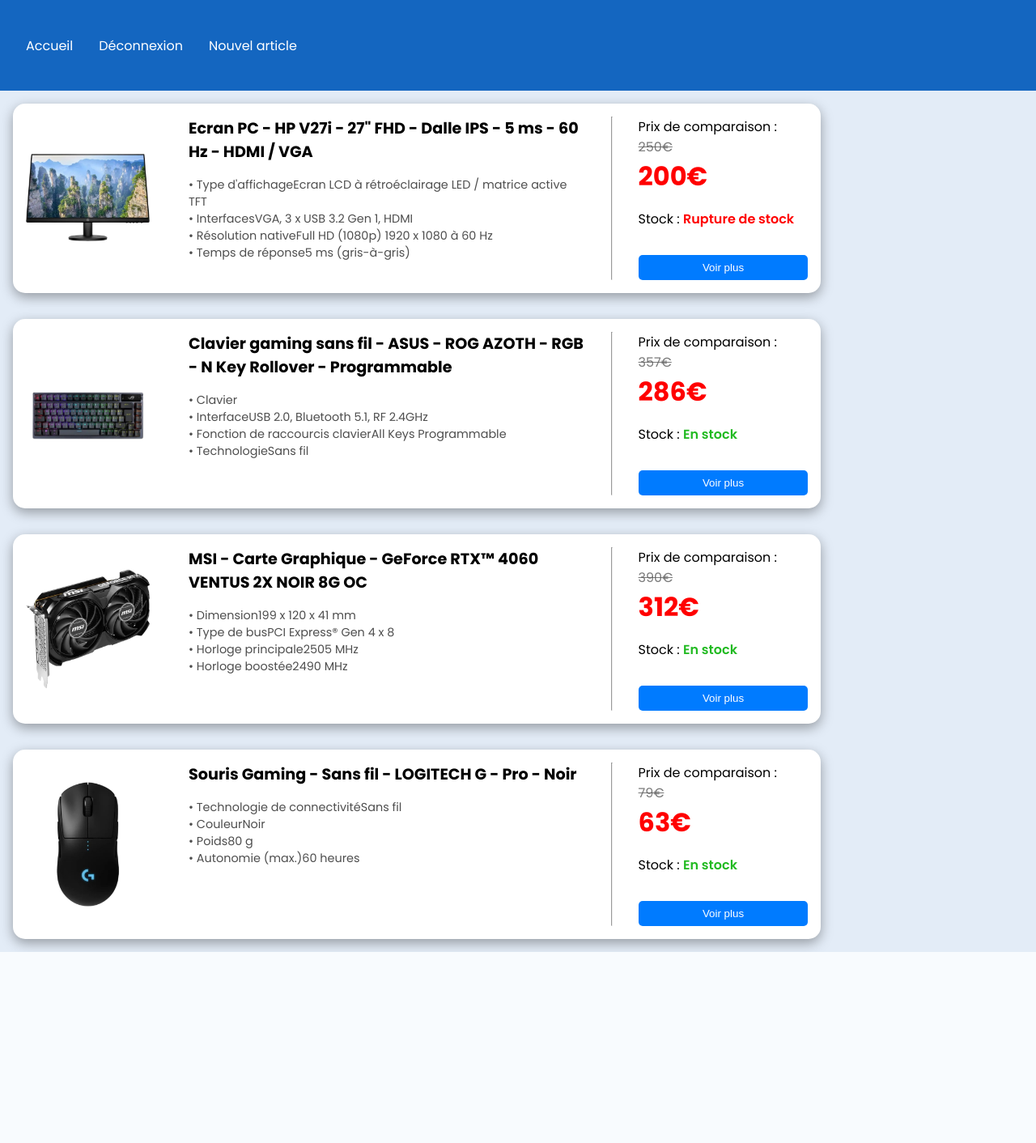
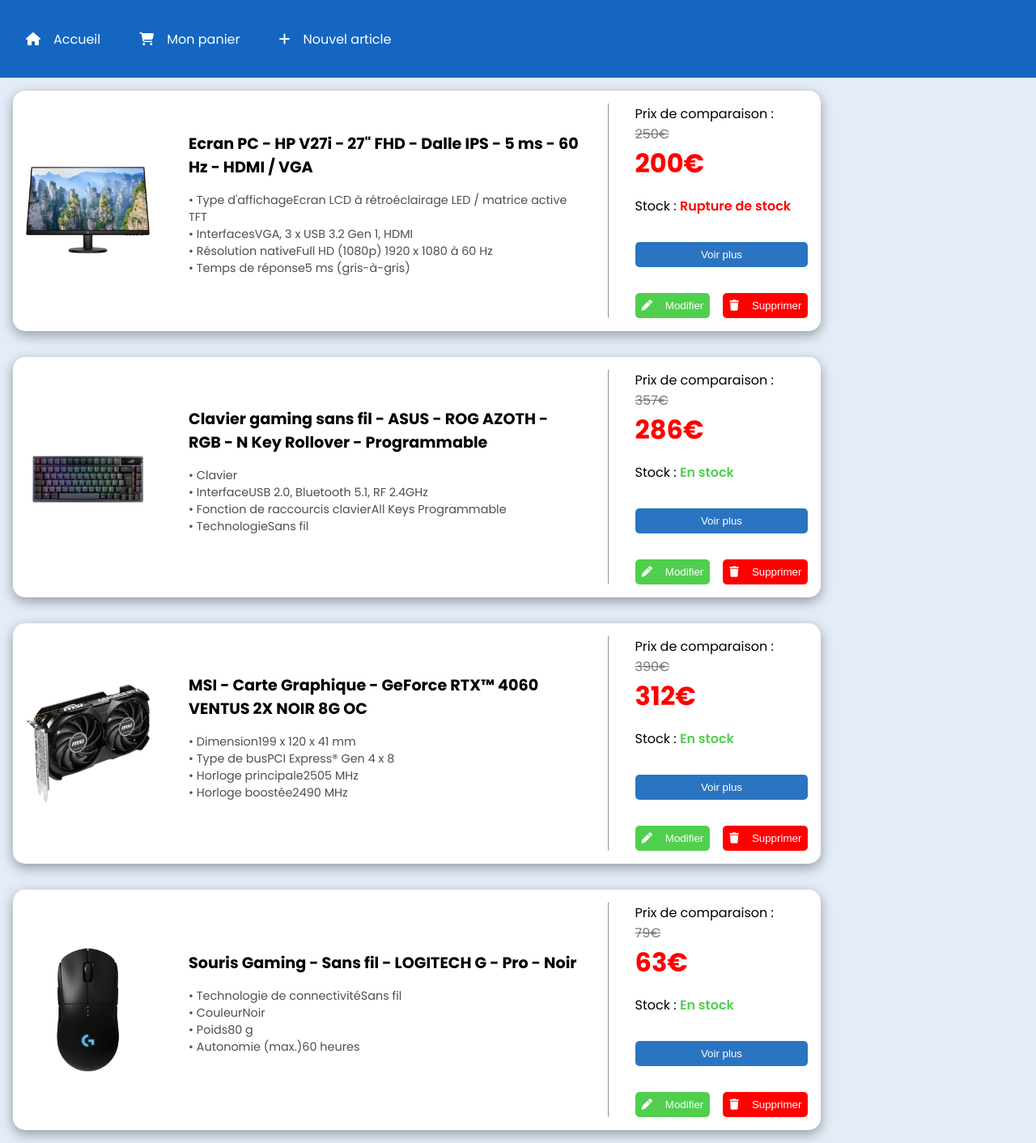
Before and after one commit to laelian-r/elirow, a PHP site: page /pages/index.php in a window 1280 px wide. Shown: the whole page at 81% size. Before the commit the page ends 1176 px from the top, so only its background shows below. Run offline with PHP 8.4, Linux system fonts and the light colour scheme; a user stored in the database is signed in; data comes from the database, SQL or seed files in the repository.

Commit message:
Enhance navbar and article pages with improved styling and user role handling; add dropdown for profile actions and adjust layout for better responsiveness

```diff
--- a/assets/css/style.css
+++ b/assets/css/style.css
@@ -22,15 +22,17 @@ nav {
 
 nav ul {
     display: flex;
-    gap: 2rem;
     justify-content: space-between;
     align-items: center;
-    height: 3rem;
+    height: 2rem;
 }
 
 a {
     text-decoration: none;
     color: white;
+    display: flex;
+    align-items: center;
+    gap: 1rem;
 }
 
 li {
@@ -39,19 +41,62 @@ li {
 
 .links {
     display: flex;
-    gap: 2rem;
+    gap: 3rem;
+}
+
+.link-icon-container {
+    display: flex;
+    align-items: center;
+    justify-content: space-between;
+    background-color: #2b74c1;
+    border-radius: 10px;
+    padding: 0.5rem 1rem;
+    gap: 1.5rem;
+}
+
+.link-icon-container:hover {
+    border-radius: 10px 10px 0 0;
+}
+
+i {
+    color: white;
+}
+
+.dropdown-container {
+    position: relative;
+    display: inline-block;
 }
 
 .profile-picture-container {
     display: flex;
     align-items: center;
     justify-content: center;
+    gap: 1rem;
+    color: white;
+    border-radius: 10px;
+    transition: 0.3s;
+}
+
+.dropdown-content {
+  display: none;
+  position: absolute;
+  background-color: #2b74c1;
+  width: 100%;
+  z-index: 1;
+  border-radius: 0 0 10px 10px;
+}
+
+.dropdown-container:hover .dropdown-content {
+    display: flex;
+    flex-direction: column;
+    gap: 1rem;
+    padding: 1rem;
 }
 
 .profile-picture {
     object-fit: cover;
-    height: 3rem;
-    width: 3rem;
+    height: 2.5rem;
+    width: 2.5rem;
     border-radius: 50px;
 }
 
@@ -110,8 +155,7 @@ form main {
     width: 70%;
 }
 
-/* Contenu principal = 60% (Texte + Infos) */
-main {
+.container-main {
     display: flex;
     flex-direction: row;
     width: 100%;
@@ -125,6 +169,7 @@ main {
     display: flex;
     flex-direction: column;
     gap: 1rem;
+    justify-content: center;
 }
 
 .titre-desc a {
@@ -168,7 +213,7 @@ main {
 }
 
 .stock-true {
-    color: rgba(0, 176, 0, 0.87);
+    color: rgba(31, 194, 29, 0.779);
     font-weight: 600;
 }
 
@@ -189,13 +234,41 @@ input[type="number"] {
 
 form input[type="submit"] {
     width: 100%;
-    background-color: #007bff;
+    background-color: #2b74c1;
     color: white;
     border: none;
     padding: 0.5rem;
     border-radius: 5px;
     cursor: pointer;
     margin-top: 1rem;
+}
+
+button {
+    width: 100%;
+    color: white;
+    border: none;
+    padding: 0.5rem;
+    border-radius: 5px;
+    cursor: pointer;
+    margin-top: 1rem;
+    display: flex;
+    align-items: center;
+    justify-content: center;
+    gap: 1rem;
+}
+
+.admin-btn {
+    display: flex;
+    justify-content: space-between;
+    gap: 1rem;
+}
+
+.edit {
+    background-color: rgba(31, 194, 29, 0.779) !important;
+}
+
+.delete {
+    background-color: red !important;
 }
 
 .article {
@@ -211,7 +284,7 @@ form input[type="submit"] {
     object-fit: contain;
 }
 
-.article main {
+.article .container-main {
     display: flex;
     flex-direction: column;
     gap: 0.7rem;
--- a/components/navbar.php
+++ b/components/navbar.php
@@ -1,9 +1,7 @@
 <?php
-// session_start(); // Supprimez cette ligne
-
 if (isset($_SESSION['id_utilisateur'])) {
     $user_id = $_SESSION['id_utilisateur'];
-    $query = "SELECT image, id_role FROM utilisateurs WHERE id_utilisateur = ?";
+    $query = "SELECT image, nom_utilisateur, id_role FROM utilisateurs WHERE id_utilisateur = ?";
     $stmt = $db->prepare($query);
     $stmt->execute([$user_id]);
     $user = $stmt->fetch();
@@ -11,45 +9,71 @@ if (isset($_SESSION['id_utilisateur'])) {
     if ($user) {
         $user_role = $user['id_role'];
         $image = $user['image'];
+        $username = $user['nom_utilisateur'];
     } else {
-        $user_role = null; // Si l'utilisateur n'est pas trouvé
-        $image = null; // Si l'utilisateur n'est pas trouvé
+        $user_role = null;
+        $image = null;
+        $username = null;
     }
 } else {
-    $user_role = null; // Si l'utilisateur n'est pas connecté
-    $image = null; // Si l'utilisateur n'est pas connecté
+    $user_role = null;
+    $image = null;
+    $username = null;
 }
 ?>
+
+<head>
+    <link
+        rel="stylesheet"
+        href="https://cdnjs.cloudflare.com/ajax/libs/font-awesome/6.7.2/css/all.min.css"
+        integrity="sha512-Evv84Mr4kqVGRNSgIGL/F/aIDqQb7xQ2vcrdIwxfjThSH8CSR7PBEakCr51Ck+w+/U6swU2Im1vVX0SVk9ABhg=="
+        crossorigin="anonymous"
+        referrerpolicy="no-referrer"
+    />
+</head>
 
 <nav>
     <ul>
         <div class="links">
             <li>
-                <a href="../pages/index.php">Accueil</a>
+                <a href="../pages/index.php"><i class="fa-solid fa-house"></i>Accueil</a>
             </li>
             <?php if (!isset($_SESSION['id_utilisateur'])): ?>
                 <li>
-                <a href="../pages/login.php">Connexion</a>
+                    <a href="../pages/login.php"><i class="fa-solid fa-right-to-bracket"></i>Connexion</a>
                 </li>
                 <li>
-                <a href="../pages/register.php">Inscription</a>
+                    <a href="../pages/register.php"><i class="fa-solid fa-user-plus"></i>Inscription</a>
                 </li>
             <?php else: ?>
                 <li>
-                <a href="../pages/logout.php">Déconnexion</a>
+                    <a href="#"><i class="fa-solid fa-cart-shopping"></i>Mon panier</a>
                 </li>
 
                 <?php if (isset($_SESSION['id_utilisateur']) && $user_role == 1): ?>
                     <li>
-                <a href="../pages/newArticle.php">Nouvel article</a>
+                        <a href="../pages/newArticle.php"><i class="fa-solid fa-plus"></i>Nouvel article</a>
                     </li>
                 <?php endif; ?>
             <?php endif; ?>
         </div>
 
         <?php if (isset($_SESSION['id_utilisateur']) && $image): ?>
-        <div class="profile-picture-container">
+        <!-- <div class="profile-picture-container">
+            <p><?= $username; ?></p>
             <img src="../assets/profile-pictures/<?php echo $image; ?>" alt="<?= $image; ?>" class="profile-picture">
+        </div> -->
+
+        <div class="dropdown-container">
+            <div class="link-icon-container">
+                <p class="profile-picture-container"><img src="../assets/profile-pictures/<?php echo $image; ?>" alt="<?= $image; ?>" class="profile-picture"><?= $username; ?></p>
+                <i class="fa-solid fa-caret-down"></i>
+            </div>
+            <div class="dropdown-content">
+                <a href="#"><i class="fa-solid fa-user"></i>Profil</a>
+                <a href="#"><i class="fa-solid fa-clock-rotate-left"></i></i>Commandes</a>
+                <a href="../pages/logout.php"><i class="fa-solid fa-power-off"></i>Déconnexion</a>
+            </div>
         </div>
         <?php endif; ?>
     </ul>
--- a/pages/index.php
+++ b/pages/index.php
@@ -16,7 +16,25 @@
             SELECT * FROM articles
         ";
         $result = $db->query($sql);
-        // $result->execute();
+
+        if (isset($_SESSION['id_utilisateur'])) {
+            $user_id = $_SESSION['id_utilisateur'];
+            $query = "SELECT image, id_role FROM utilisateurs WHERE id_utilisateur = ?";
+            $stmt = $db->prepare($query);
+            $stmt->execute([$user_id]);
+            $user = $stmt->fetch();
+
+            if ($user) {
+                $user_role = $user['id_role'];
+                $image = $user['image'];
+            } else {
+                $user_role = null;
+                $image = null;
+            }
+        } else {
+            $user_role = null;
+            $image = null;
+        }
         ?>
 
         <section>
@@ -27,7 +45,7 @@
                     <div class="img">
                         <img src="../assets/images/<?= $i['image_article'] ?>">
                     </div>
-                    <main>
+                    <div class="container-main">
                         <div class="titre-desc">
                             <a href="../pages/article.php?id=<?= $i['id_article'] ?>"><h2><?= $i['nom_article'] ?></h2></a>
                             <p class="description"><?= nl2br($i['description']) ?></p>
@@ -51,8 +69,16 @@
                             ?>
 
                             <input type="submit" value="Voir plus">
+
+                            <?php if (isset($_SESSION['id_utilisateur']) && $user_role == 1): ?>
+                                <!-- <hr> -->
+                                <div class="admin-btn">
+                                    <button class="edit"><i class="fa-solid fa-pen"></i>Modifier</button>
+                                    <button class="delete"><i class="fa-solid fa-trash"></i>Supprimer</button>
+                                </div>
+                            <?php endif ?>
                         </div>
-                    </main>
+                    </div>
                 </form>
             <?php endwhile; ?>
         </section>
--- a/pages/logout.php
+++ b/pages/logout.php
@@ -1,6 +1,6 @@
 <?php
 session_start();
 session_destroy();
-header("Location: ../pages/index.php");
+header("Location: ../pages/login.php");
 exit();
 ?>
--- a/pages/newArticle.php
+++ b/pages/newArticle.php
@@ -34,7 +34,7 @@
 
             <?php
             // Fonction pour générer un numéro de série aléatoire
-            function generateSerialNumber($length = 10) {
+            function generateSerialNumber($length = 20) {
                 return bin2hex(random_bytes($length / 2));
             }
 
```
Also changed, not shown: pages/article.php (+4 -3 lines). Lines whose indentation alone changed are shown as unchanged.
